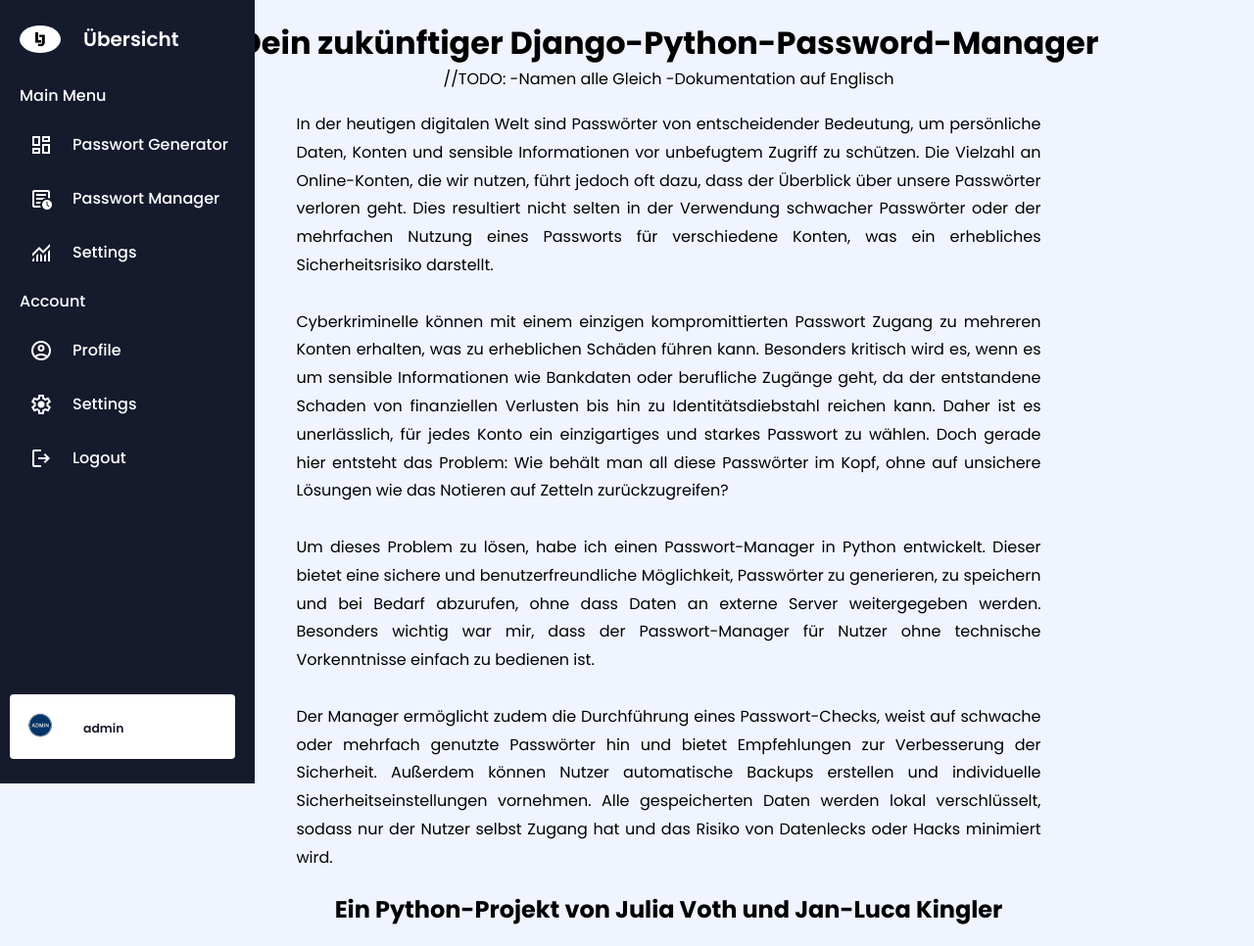
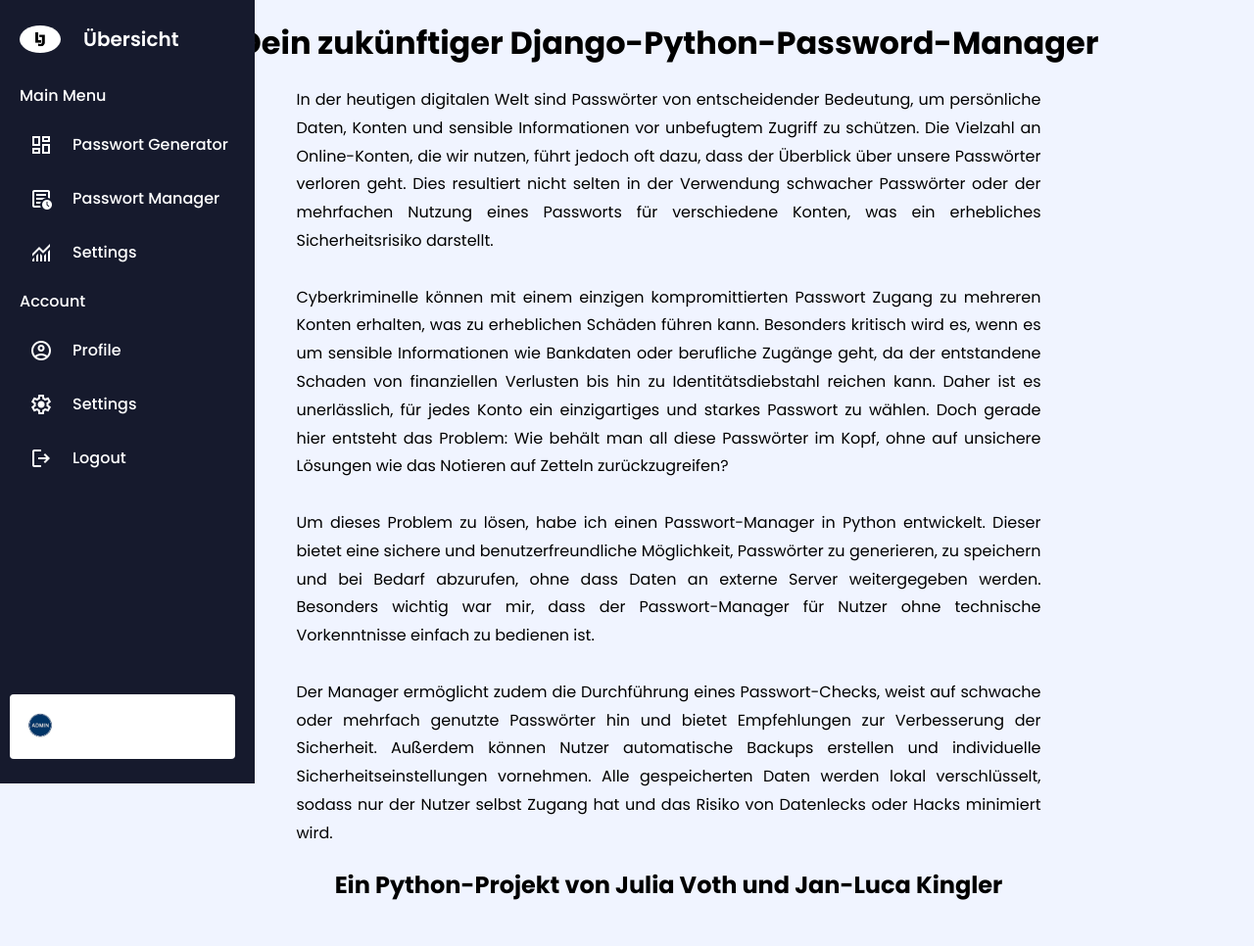
Before and after one commit to JanLucaKingler/django-password-manager, a Django app: template password/templates/html/homepage.html in a window 1280 px wide. Shown: the whole page at 98% size. After the commit the page ends 919 px from the top, so only its background shows below. Run offline with Django 3.2, Linux system fonts and the light colour scheme; the template is opened without the code that fills it, so the values that code supplies are empty.

Commit message:
doc+refactoring(apps.py) - add documentation - Bug-Fixxex

```diff
--- a/account/views.py
+++ b/account/views.py
@@ -57,7 +57,7 @@ def sign_up_page(request):
           - Bei Fehlern oder GET-Anfrage: Anzeige des Registrierungsformulars.
       """
     if request.method == 'POST':
-        username = request.POST['username']
+        username = request.POST.get('username','')
         password = request.POST['password']
         if User.objects.filter(username=username).exists():
             messages.error(request, 'Benutzername existiert bereits')
--- a/password/templates/html/homepage.html
+++ b/password/templates/html/homepage.html
@@ -3,53 +3,61 @@
 <html lang="en">
 <head>
     <meta charset="UTF-8">
-    <meta name="vieport" content="widht=device-width, initial-scale=1.0">
+    <meta name="viewport" content="width=device-width, initial-scale=1.0">
     <title>Passwort Manager</title>
     {% csrf_token %}
-    <link rel="stylesheet" href="{% static 'css/homepage.css'%}">
+    <link rel="stylesheet" href="{% static 'css/homepage.css' %}">
     <link rel="stylesheet"
           href="https://fonts.googleapis.com/css2?family=Material+Symbols+Outlined:opsz,wght,FILL,GRAD@20..48,100..700,0..1,-50..200"/>
 </head>
 <body>
+<main>
     <div class="content">
         <h1 class="textTop">Dein zukünftiger Django-Python-Password-Manager</h1>
 
-//TODO:
-    -Namen alle Gleich
-    -Dokumentation auf Englisch
 
         <div class="textmitte">
-        In der heutigen digitalen Welt sind Passwörter von entscheidender Bedeutung, um persönliche Daten, Konten und
-        sensible Informationen vor unbefugtem Zugriff zu schützen. Die Vielzahl an Online-Konten, die wir nutzen, führt
-        jedoch oft dazu, dass der Überblick über unsere Passwörter verloren geht. Dies resultiert nicht selten in der
+            In der heutigen digitalen Welt sind Passwörter von entscheidender Bedeutung, um persönliche Daten, Konten
+            und
+            sensible Informationen vor unbefugtem Zugriff zu schützen. Die Vielzahl an Online-Konten, die wir nutzen,
+            führt
+            jedoch oft dazu, dass der Überblick über unsere Passwörter verloren geht. Dies resultiert nicht selten in
+            der
             Verwendung schwacher Passwörter oder der mehrfachen Nutzung eines Passworts für verschiedene Konten, was ein
             erhebliches Sicherheitsrisiko darstellt.
             <br>
             <br>
-        Cyberkriminelle können mit einem einzigen kompromittierten Passwort Zugang zu mehreren Konten erhalten, was zu
-        erheblichen Schäden führen kann. Besonders kritisch wird es, wenn es um sensible Informationen wie Bankdaten oder
+            Cyberkriminelle können mit einem einzigen kompromittierten Passwort Zugang zu mehreren Konten erhalten, was
+            zu
+            erheblichen Schäden führen kann. Besonders kritisch wird es, wenn es um sensible Informationen wie Bankdaten
+            oder
             berufliche Zugänge geht, da der entstandene Schaden von
-        finanziellen Verlusten bis hin zu Identitätsdiebstahl reichen kann. Daher ist es unerlässlich, für jedes Konto
+            finanziellen Verlusten bis hin zu Identitätsdiebstahl reichen kann. Daher ist es unerlässlich, für jedes
+            Konto
             ein einzigartiges und starkes Passwort zu wählen. Doch gerade hier entsteht das Problem: Wie behält man all
             diese Passwörter im Kopf, ohne auf unsichere Lösungen wie das Notieren auf Zetteln zurückzugreifen?
             <br>
             <br>
-        Um dieses Problem zu lösen, habe ich einen Passwort-Manager in Python entwickelt. Dieser bietet eine sichere und
+            Um dieses Problem zu lösen, habe ich einen Passwort-Manager in Python entwickelt. Dieser bietet eine sichere
+            und
             benutzerfreundliche Möglichkeit, Passwörter zu generieren, zu speichern und bei Bedarf abzurufen, ohne dass
-        Daten an externe Server weitergegeben werden. Besonders wichtig war mir, dass der Passwort-Manager für Nutzer
+            Daten an externe Server weitergegeben werden. Besonders wichtig war mir, dass der Passwort-Manager für
+            Nutzer
             ohne technische Vorkenntnisse einfach zu bedienen ist.
             <br>
             <br>
             Der Manager ermöglicht zudem die Durchführung eines
             Passwort-Checks, weist auf schwache oder mehrfach genutzte Passwörter hin und bietet Empfehlungen zur
             Verbesserung der Sicherheit. Außerdem können Nutzer automatische Backups erstellen und individuelle
-        Sicherheitseinstellungen vornehmen. Alle gespeicherten Daten werden lokal verschlüsselt, sodass nur der Nutzer
+            Sicherheitseinstellungen vornehmen. Alle gespeicherten Daten werden lokal verschlüsselt, sodass nur der
+            Nutzer
             selbst Zugang hat und das Risiko von Datenlecks oder Hacks minimiert wird.
 
 
         </div>
         <h2>Ein Python-Projekt von Julia Voth und Jan-Luca Kingler</h2>
     </div>
+</main>
 <aside class="sidebar">
     <div class="sidebar-header">
         <img src="{% static 'images/logo.jpg' %}" alt="Logo">
@@ -65,7 +73,8 @@
                 <span class="material-symbols-outlined"> dashboard </span>Passwort Generator</a>
         </li>
         <li>
-            <a href="http://localhost:8000/passwordmanager/"><span class="material-symbols-outlined"> overview </span>Passwort Manager</a>
+            <a href="http://localhost:8000/passwordmanager/"><span class="material-symbols-outlined"> overview </span>Passwort
+                Manager</a>
         </li>
         <li>
             <a href="#"><span class="material-symbols-outlined"> monitoring </span>Settings</a>
@@ -89,7 +98,6 @@
             <img src="{% static 'images/admin.jpeg' %}" alt="Profile Image"/>
             <div class="user-detail">
                 <h3>{{ user.username }}</h3>
-                <span>admin</span>
             </div>
         </div>
     </div>
--- a/password_manager/settings.py
+++ b/password_manager/settings.py
@@ -11,9 +11,6 @@ https://docs.djangoproject.com/en/5.1/ref/settings/
 """
 
 from pathlib import Path
-import os
-
-from django.conf.global_settings import STATICFILES_DIRS, STATIC_ROOT
 
 # Build paths inside the project like this: BASE_DIR / 'subdir'.
 BASE_DIR = Path(__file__).resolve().parent.parent
--- a/password_manager/urls.py
+++ b/password_manager/urls.py
@@ -14,10 +14,10 @@ Including another URLconf
     1. Import the include() function: from django.urls import include, path
     2. Add a URL to urlpatterns:  path('blog/', include('blog.urls'))
 """
-from codecs import namereplace_errors
 
 from django.contrib import admin
 from django.urls import path, include
+
 from password import views
 from password.views import PasswordGeneratorView
 
```
Also changed, not shown: password/views.py (+7 -3 lines), db.sqlite3. Lines whose indentation alone changed are shown as unchanged.
